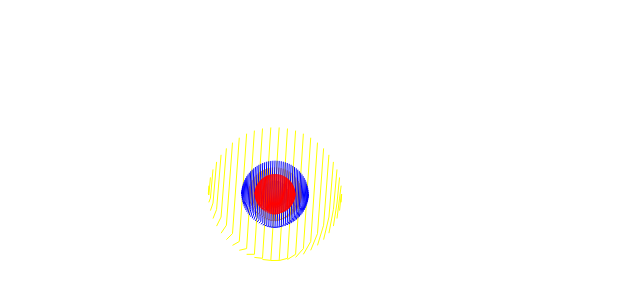
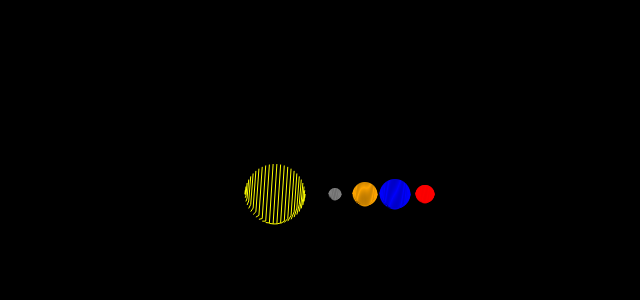
Before and after one commit to logiclabsacademy/vector.js, a website: page fixtures/pm.html in a window 1280 px wide. Shown: the part 206-506 px from the top of the page, without its empty margins (365-1005 px from the left). Drawn offline with Linux system fonts and the light colour scheme.

Commit message:
added-stars

```diff
--- a/fixtures/pm.html
+++ b/fixtures/pm.html
@@ -14,7 +14,7 @@
             background-color: #000;
         }
         canvas {
-            background-color: #fff;
+            background-color: #000;
         }
     </style>
 </head>
@@ -26,24 +26,62 @@
 
     import '../src/vector.js';
 
+    const canvas = document.getElementById('solar_system');
+        const ctx = canvas.getContext('2d');
+
+        // Set canvas size
+        canvas.width = window.innerWidth;
+        canvas.height = window.innerHeight;
+
+        // Generate random stars
+        const stars = [];
+        const numStars = 200;
+        for (let i = 0; i < numStars; i++) {
+            stars.push({
+                x: Math.random() * canvas.width,
+                y: Math.random() * canvas.height,
+                size: Math.random() * 2, // Adjust the size of stars
+                brightness: Math.random() * 0.5 + 0.5 // Initial brightness
+            });
+        }
+
+        function draw() {
+            ctx.clearRect(0, 0, canvas.width, canvas.height);
+
+            // Draw stars
+            stars.forEach(star => {
+                ctx.fillStyle = `rgba(255, 255, 255, ${star.brightness})`;
+                ctx.fillRect(star.x, star.y, star.size, star.size);
+            });
+        }
+
+        function update() {
+            // Update star brightness to create twinkling effect
+            stars.forEach(star => {
+                star.brightness += Math.random() * 0.02 - 0.01;
+                star.brightness = Math.max(0.1, Math.min(1, star.brightness)); // Clamp brightness between 0.1 and 1
+            });
+        }
+
+
     class Sphere {
-        constructor(position, radius, color, nSegments = 50, orbitRadius = 0, orbitSpeed = 0) {
+        constructor(position, radius, color, nSegments = 50, orbitRadius = 20, orbitSpeed = 10) {
             this.position = position;
             this.radius = radius;
             this.color = color;
             this.nSegments = nSegments;
             this.orbitRadius = orbitRadius;
             this.orbitSpeed = orbitSpeed;
-            this.orbitAngle = 0;
-        }
+            this.orbitAngle = 0;}
 
-        updatePosition() {
-            if (this.orbitRadius !== 0) {
-                this.orbitAngle += this.orbitSpeed;
-                this.position.x = this.orbitRadius * Math.cos(this.orbitAngle);
-                this.position.z = this.orbitRadius * Math.sin(this.orbitAngle);
-                console.log(`Position updated: ${this.position.x}, ${this.position.z}`);
+        update() {
+            this.orbitAngle += this.orbitSpeed;
+            this.position.rotX(this.orbitAngle);
+
+            if (this.orbitAngle >= 2 * Math.PI) {
+                this.orbitAngle = 0;
             }
+            return this;
         }
 
         draw(ctx, camera, viewport = { width: ctx.canvas.width, height: ctx.canvas.height }) {
@@ -80,6 +118,8 @@
             this.canvas.width = window.innerWidth;
             this.canvas.height = window.innerHeight;
 
+
+
             this.camera = {
                 position: new Vector.Vec3(0, 0, -75),
                 distance: 50,
@@ -103,9 +143,12 @@
         update() {
             this.ctx.clearRect(0, 0, this.canvas.width, this.canvas.height);
             for (let object of this.objects) {
-                object.updatePosition();
+                object.update();
                 object.draw(this.ctx, this.camera, this.viewport);
             }
+
+
+
         }
 
         animate() {
@@ -117,10 +160,10 @@
     const solarSystem = new SolarSystem('solar_system');
 
     const sun = new Sphere(new Vector.Vec3(0, 0, 0), 50, 'yellow');
-    const mercury = new Sphere(new Vector.Vec3(100, 0, 0), 10, 'gray', 50, 0.01);
-    const venus = new Sphere(new Vector.Vec3(150, 0, 0), 20, 'orange', 75, 0.008);
-    const earth = new Sphere(new Vector.Vec3(200, 0, 0), 25, 'blue', 100, 0.007);
-    const mars = new Sphere(new Vector.Vec3(250, 0, 0), 15, 'red', 125, 0.006);
+    const mercury = new Sphere(new Vector.Vec3(100, 0, 0), 10, 'gray', 50, 0.1);
+    const venus = new Sphere(new Vector.Vec3(150, 0, 0), 20, 'orange', 75, 0.08);
+    const earth = new Sphere(new Vector.Vec3(200, 0, 0), 25, 'blue', 100, 0.07);
+    const mars = new Sphere(new Vector.Vec3(250, 0, 0), 15, 'red', 125, 0.06);
 
     solarSystem.addObject(sun);
     solarSystem.addObject(mercury);
@@ -139,10 +182,20 @@
             width: solarSystem.canvas.width,
             height: solarSystem.canvas.height
         };
+
     });
 
-    window.addEventListener('load', simulate);
+    window.addEventListener('load', function () {
+            update();
+            draw();
+            simulate();
+    });
 
+        // Resize canvas when window size changes
+        window.addEventListener('resize', () => {
+            canvas.width = window.innerWidth;
+            canvas.height = window.innerHeight;
+        });
     </script>
 </body>
 </html>
--- a/src/vector.js
+++ b/src/vector.js
@@ -239,7 +239,7 @@
 
 
 
-  Vec3.prototype.rotX =function(theta) {
+  Vec3.prototype.rotX = function(theta) {
     const angleInRadian = (Math.PI / 180) * theta;
     const cosTheta = Math.cos(angleInRadian);
     const sinTheta = Math.sin(angleInRadian);
@@ -248,7 +248,8 @@
     this.y = newY;
     this.z = newZ;
     return this;
-  }
+};
+
 
   Vec3.prototype.rotY = function(theta) {
     const angleInRadian = (Math.PI / 180) * theta;
@@ -306,7 +307,7 @@
     );
 
     if(!scalingFactor){
-       scalingFactor =100 ?? cameraPosition.z / (cameraPosition.z - this.z);
+       scalingFactor = 45 ?? cameraPosition.z / (cameraPosition.z - this.z);
     }
         const projectedX = (cameraToPoint.x / cameraToPoint.z) * scalingFactor + (width / 2);
         const projectedY = (cameraToPoint.y / cameraToPoint.z) * scalingFactor + (height / 2);
```
